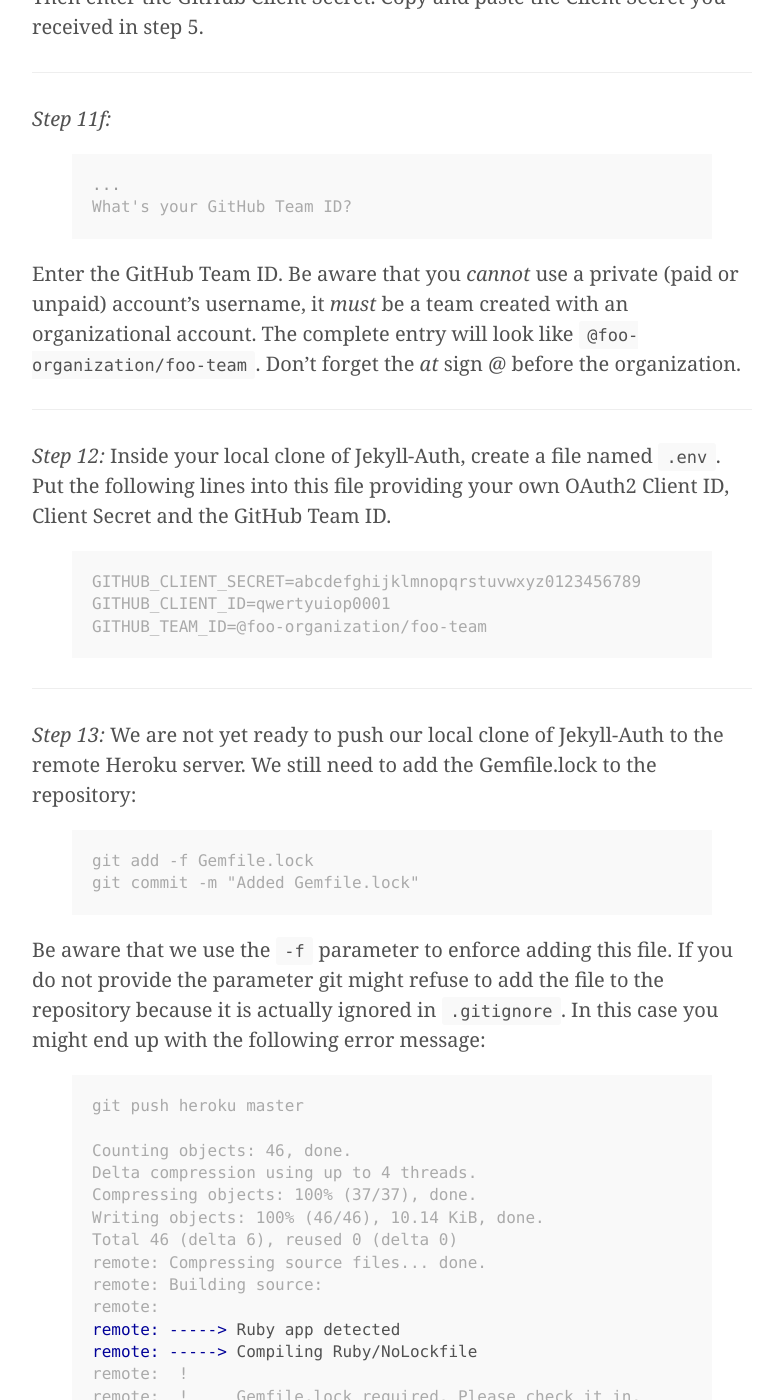
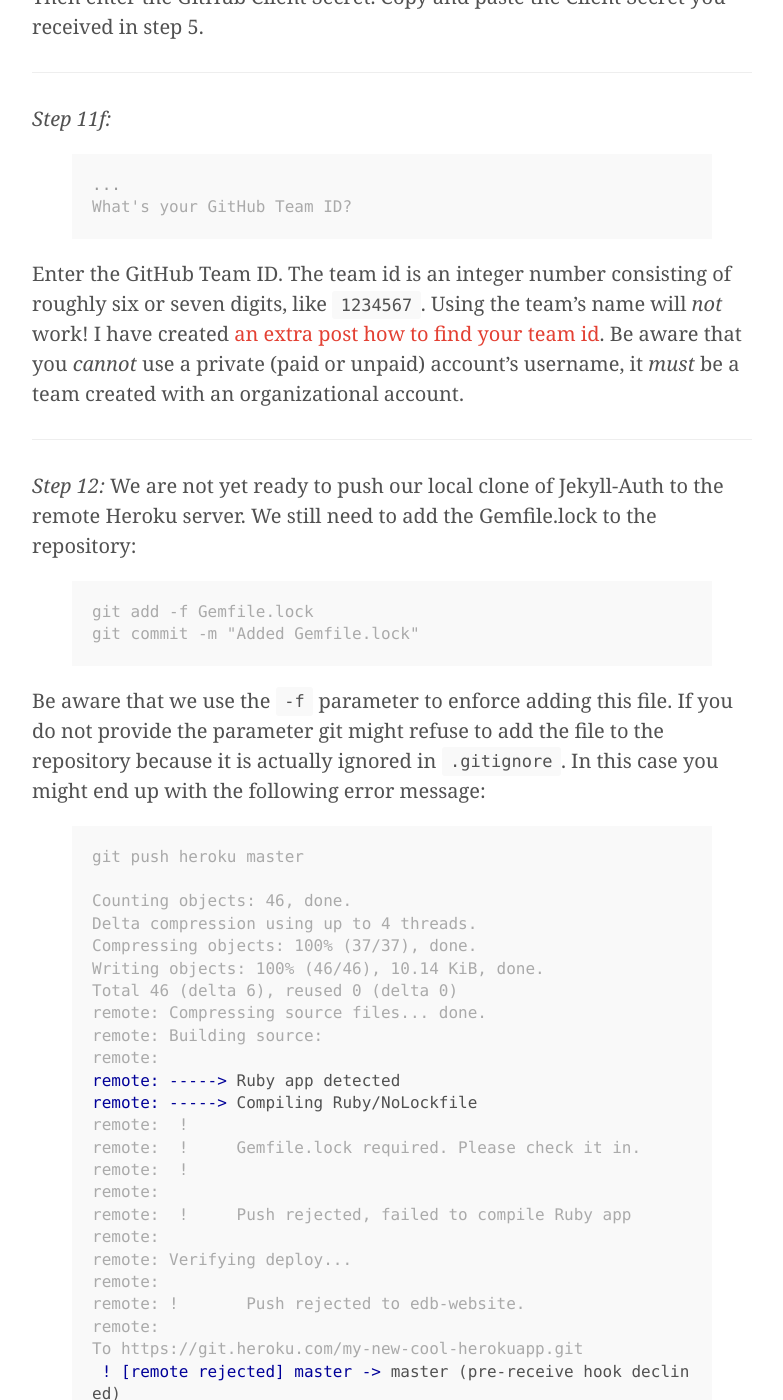
Before and after one commit to fabian-kostadinov/fabian-kostadinov.github.io, a Jekyll site: the page built from _posts/2014-11-13-installation-of-jekyll-auth.md, in a window 1280 px wide and 1400 px high, scrolled down 8215 px. Shown: the whole window, without its empty margins (248-1031 px from the left). Built offline with Jekyll 4.4.1, drawn with Linux system fonts in a browser that asks for light colours; nearby versions of some CDN libraries; Markdown is read by kramdown in place of the engine named in the settings; comment, search, counter and statistics services are not loaded; some of the changed text lies outside the part shown.

Commit message:
New post on how to find github id

```diff
--- a/_posts/2014-11-13-installation-of-jekyll-auth.md
+++ b/_posts/2014-11-13-installation-of-jekyll-auth.md
@@ -171,21 +171,11 @@
 ...
 What's your GitHub Team ID?
 {% endhighlight %}
-Enter the GitHub Team ID. Be aware that you _cannot_ use a private (paid or unpaid) account's username, it _must_ be a team created with an organizational account. The complete entry will look like <code>@foo-organization/foo-team</code>. Don't forget the _at_ sign @ before the organization.
+Enter the GitHub Team ID. The team id is an integer number consisting of roughly six or seven digits, like <code>1234567</code>. Using the team's name will _not_ work! I have created [an extra post how to find your team id]({% post_url 2015-01-16-how-to-find-a-github-team-id %}). Be aware that you _cannot_ use a private (paid or unpaid) account's username, it _must_ be a team created with an organizational account.
 
 ----
 
 _Step 12:_
-Inside your local clone of Jekyll-Auth, create a file named <code>.env</code>. Put the following lines into this file providing your own OAuth2 Client ID, Client Secret and the GitHub Team ID.
-{% highlight console %}
-GITHUB_CLIENT_SECRET=abcdefghijklmnopqrstuvwxyz0123456789
-GITHUB_CLIENT_ID=qwertyuiop0001
-GITHUB_TEAM_ID=@foo-organization/foo-team
-{% endhighlight %}
-
-----
-
-_Step 13:_
 We are not yet ready to push our local clone of Jekyll-Auth to the remote Heroku server. We still need to add the Gemfile.lock to the repository:
 {% highlight console %}
 git add -f Gemfile.lock
```
Also changed, not shown: other parts of _posts/2014-11-13-installation-of-jekyll-auth.md (+4 -4 lines), _posts/2015-01-16-how-to-find-a-github-team-id.md (added, +54 -0 lines).
